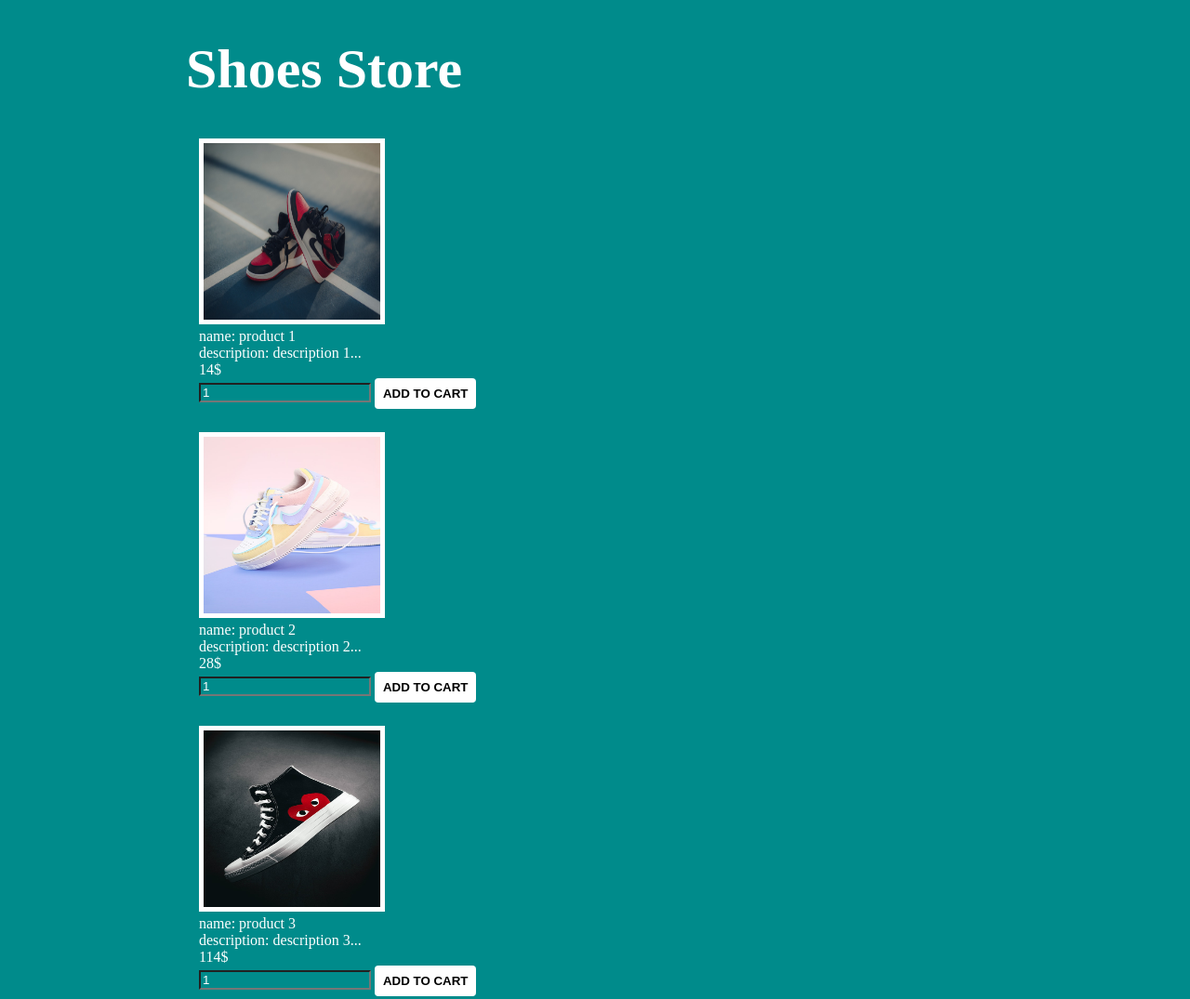
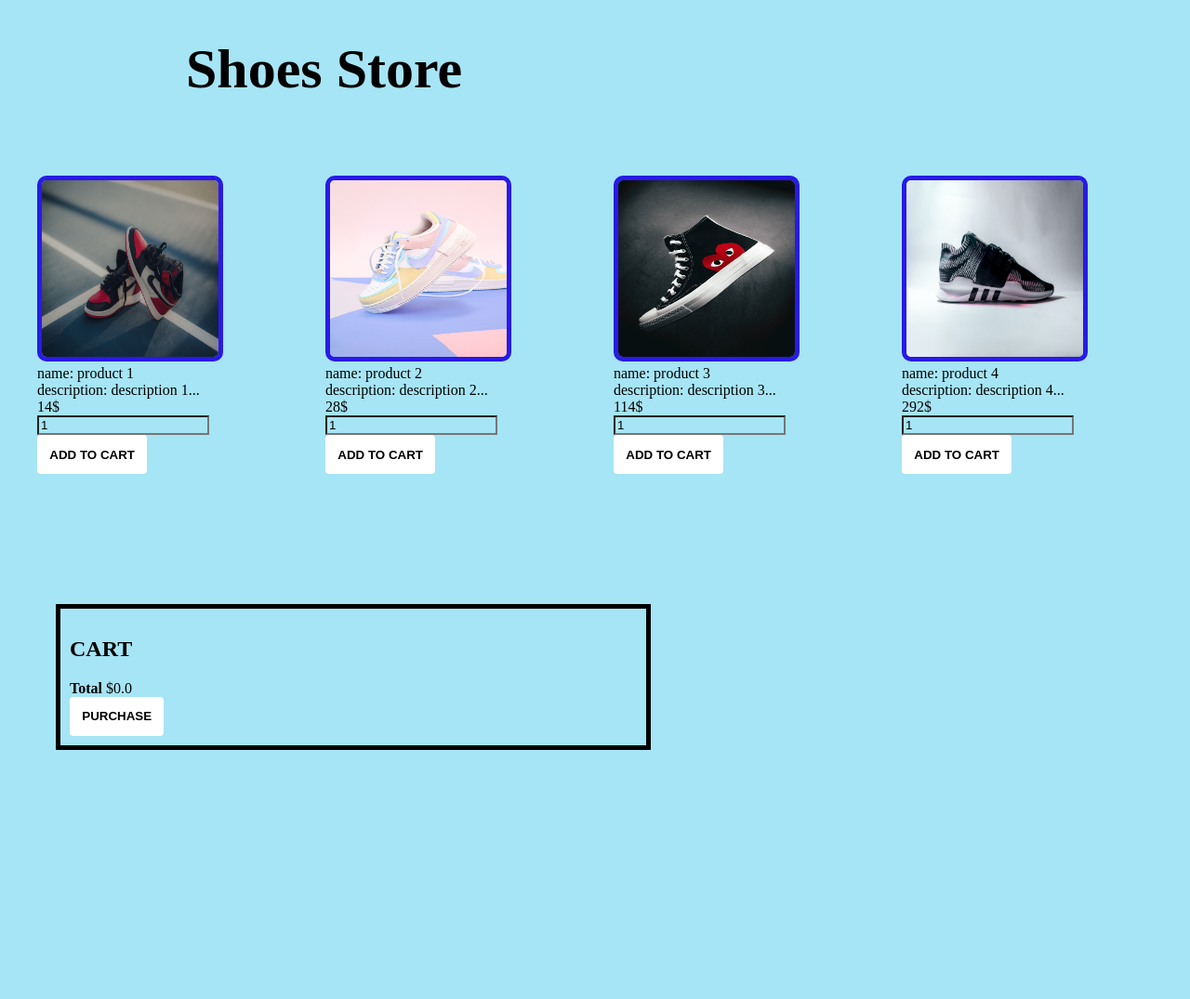
Before and after one commit to barshaya/shop-single-page-application, a plain HTML site: page index.html in a window 1280 px wide. Shown: the top 1075 px of the page at 93% size. After the commit the page ends 867 px from the top, so only its background shows below. Drawn offline with Linux system fonts and the light colour scheme.

Commit message:
view changed

```diff
--- a/index.html
+++ b/index.html
@@ -10,13 +10,13 @@
         <header class="main-header">
             <h1 class="band-name band-name-large">Shoes Store</h1>
         </header>
-        <section class="container content-section">
+        <section class="container products-section">
             <div class="product-items">
 
                 </div>
             </div>
         </section>
-        <section class="container content-section">
+        <section class="cart-section">
             <h2 class="section-header">CART</h2>
 
             <div class="cart-items">
--- a/index.js
+++ b/index.js
@@ -81,7 +81,6 @@ function ready() {
 
     document.getElementsByClassName('btn-purchase')[0].addEventListener('click', purchaseClicked)
 
-    document.getElementsByClassName('cart-total-price')[0].addEventListener('DOMSubtreeModified',cartIsEmpty)
 }
 
 function purchaseClicked() {
@@ -97,7 +96,7 @@ function removeCartItem(event) {
     var buttonClicked = event.target
     buttonClicked.parentElement.parentElement.remove()
     updateCartTotal()
-
+    cartIsEmpty()
 }
 
 function quantityChanged(event) {
@@ -174,11 +173,13 @@ function updateCartTotal() {
     document.getElementsByClassName('cart-total-price')[0].innerText = '$' + total
 }
 
-function cartIsEmpty(event) {
-    if(event.path[0].outerText == 0)
-        return;
+function cartIsEmpty() {
     var cartItemContainer = document.getElementsByClassName('cart-items')[0]
     var cartRows = cartItemContainer.getElementsByClassName('cart-row')
-    if(cartRows.length==0)
-        alert("cart is empty")
+    if(cartRows.length==0){
+        setTimeout(function () {
+            alert('cart is empty');
+        }, 10);
+    }
+
 }
--- a/style.css
+++ b/style.css
@@ -1,11 +1,11 @@
 * {
     box-sizing: border-box;
-    background-color:darkcyan;
-    color:white;
+    background-color:rgb(166, 229, 245);
+    color:black;
 }
 
 html, body {
-    margin: 0;
+    margin:auto;
     padding: 0;
 }
 
@@ -16,16 +16,33 @@ h1{
 
 .container {
     max-width: 900px;
-    margin: 0 auto;
-    padding: 0 1.5em;
+    padding: 0;
+}
 
+.product-items{
+    display: grid;
+    grid-template-columns: 300px 300px 300px 300px;
+    grid-gap: 10px;
 }
+
+.product-item{
+    margin-bottom:20px;
+    padding: 20px;
+}
+
+.cart-section{
+    margin:60px;
+    padding: 10px;
+    width:50%;
+    border:5px solid black;
+}
+
 .btn {
     text-align: center;
-    vertical-align: middle;
-    padding: .67em .67em;
+    padding: 1em 1em;
     cursor: pointer;
 }
+
 .btn-primary {
     color: black;
     background-color: white;
@@ -35,25 +52,27 @@ h1{
 }
 
 .btn-primary:hover {
-    background-color: white;
+    background-color: rgba(255, 255, 255, 0.829);
 }
 
 img{
-    border:5px solid white;
+    border:5px solid rgb(40, 26, 231);
+    border-radius: 10px;
 }
 
-.product-item{
-    margin-bottom:25px;
+.cart-row{
+    margin-bottom:20px;
+
 }
 
 .btn-danger {
     color: white;
-    background-color: #EB5757;
+    background-color: #f03535;
     border: none;
     border-radius: .3em;
     font-weight: bold;
 }
 
 .btn-danger:hover {
-    background-color: #CC4C4C;
+    background-color: #ee4e4e;
 }
```
